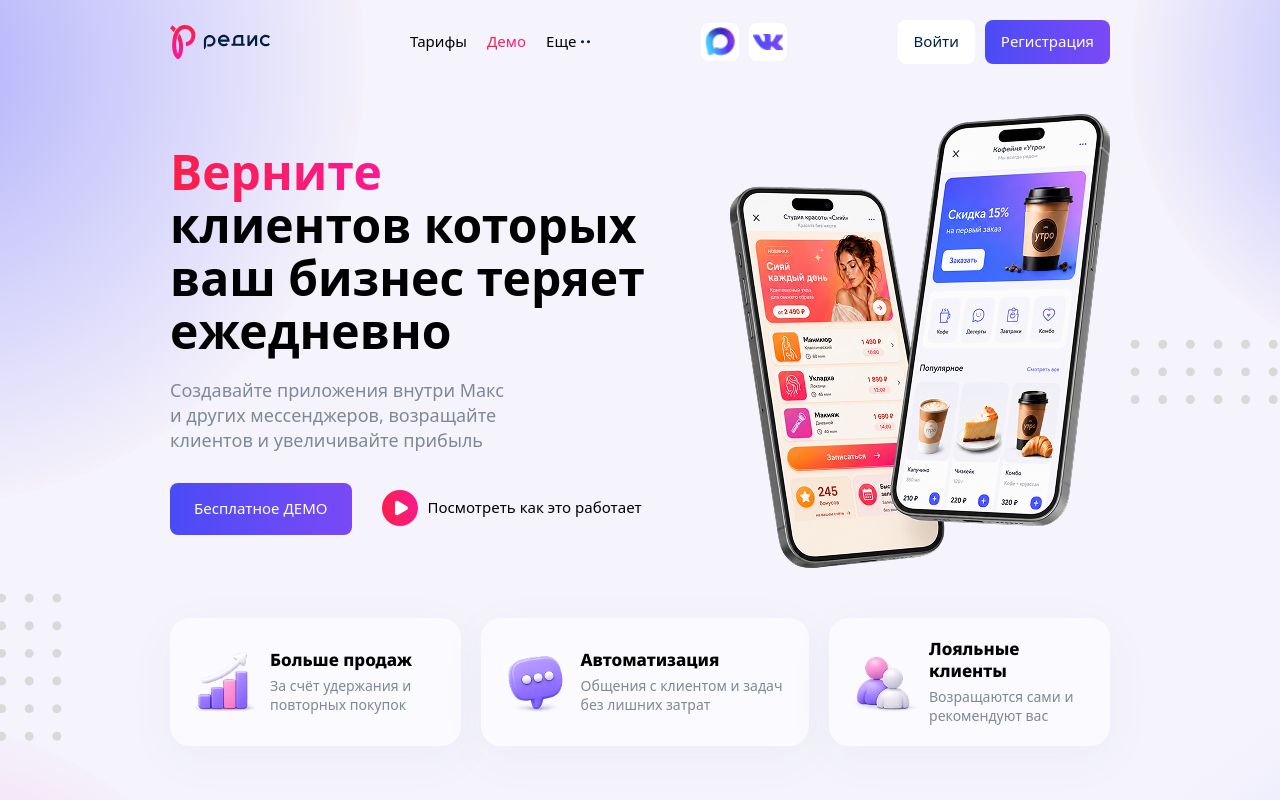
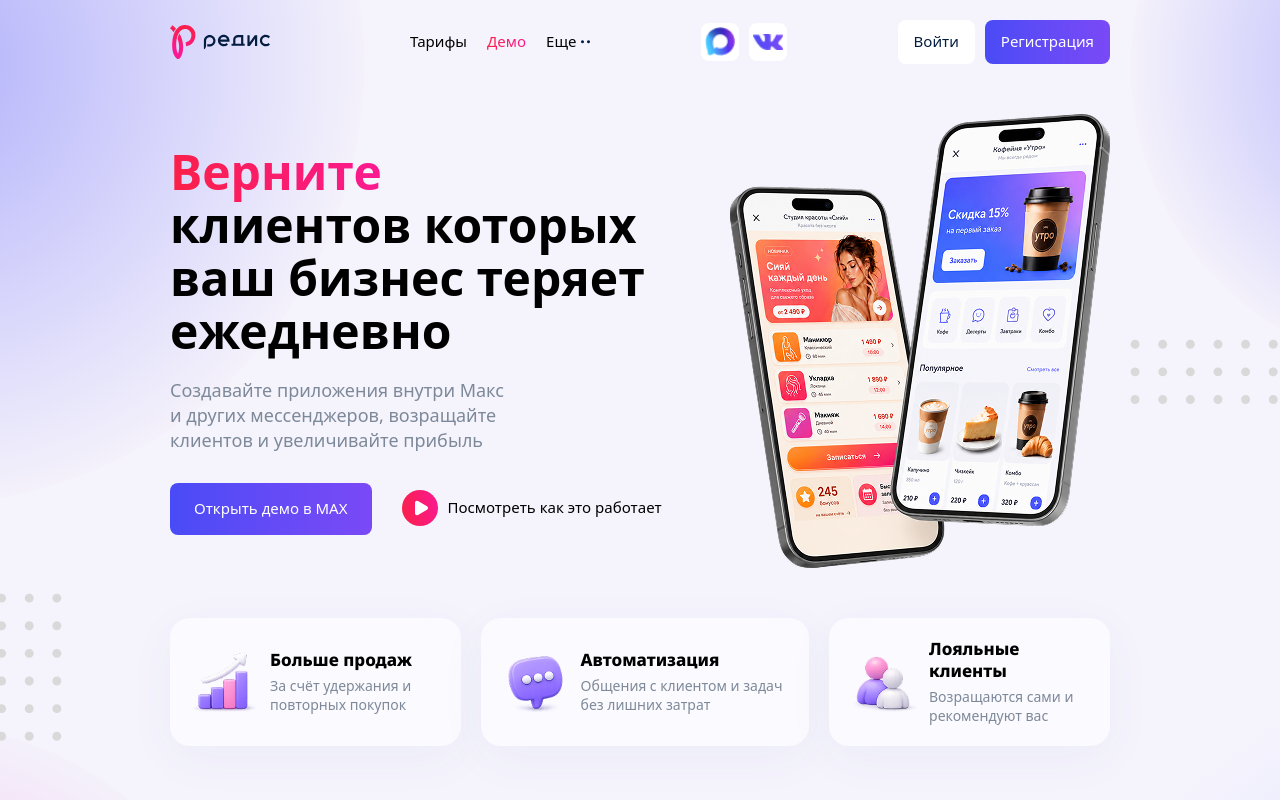
Before and after one commit to FamilyPerfomance/rediska-site, a React (Vite) app: page / in a window 1280 px wide. Shown: the top 800 px of the page. Built offline with nearby package versions, Linux system fonts and the light colour scheme; no server answers.

Commit message:
Link hero demo button to MAX bot

```diff
--- a/src/components/hero.tsx
+++ b/src/components/hero.tsx
@@ -25,7 +25,9 @@ const HeroButtons = () => {
 
   return (
     <div className="flex max-sm:items-center max-sm:flex-col gap-2.5 sm:gap-5 md:gap-7.5">
-      <Button type="button" onClick={openContact}>Бесплатное ДЕМО</Button>
+      <a href="https://max.ru/id434583104782_bot" target="_blank" rel="noopener noreferrer">
+        <Button type="button">Открыть демо в MAX</Button>
+      </a>
       <button type="button" onClick={openContact} className="cursor-pointer text-balance h-12.5 flex gap-2.5 items-center text-start">
         <IconPlay className="shrink-0" />
         <TextMenu>Посмотреть как это работает</TextMenu>
```
